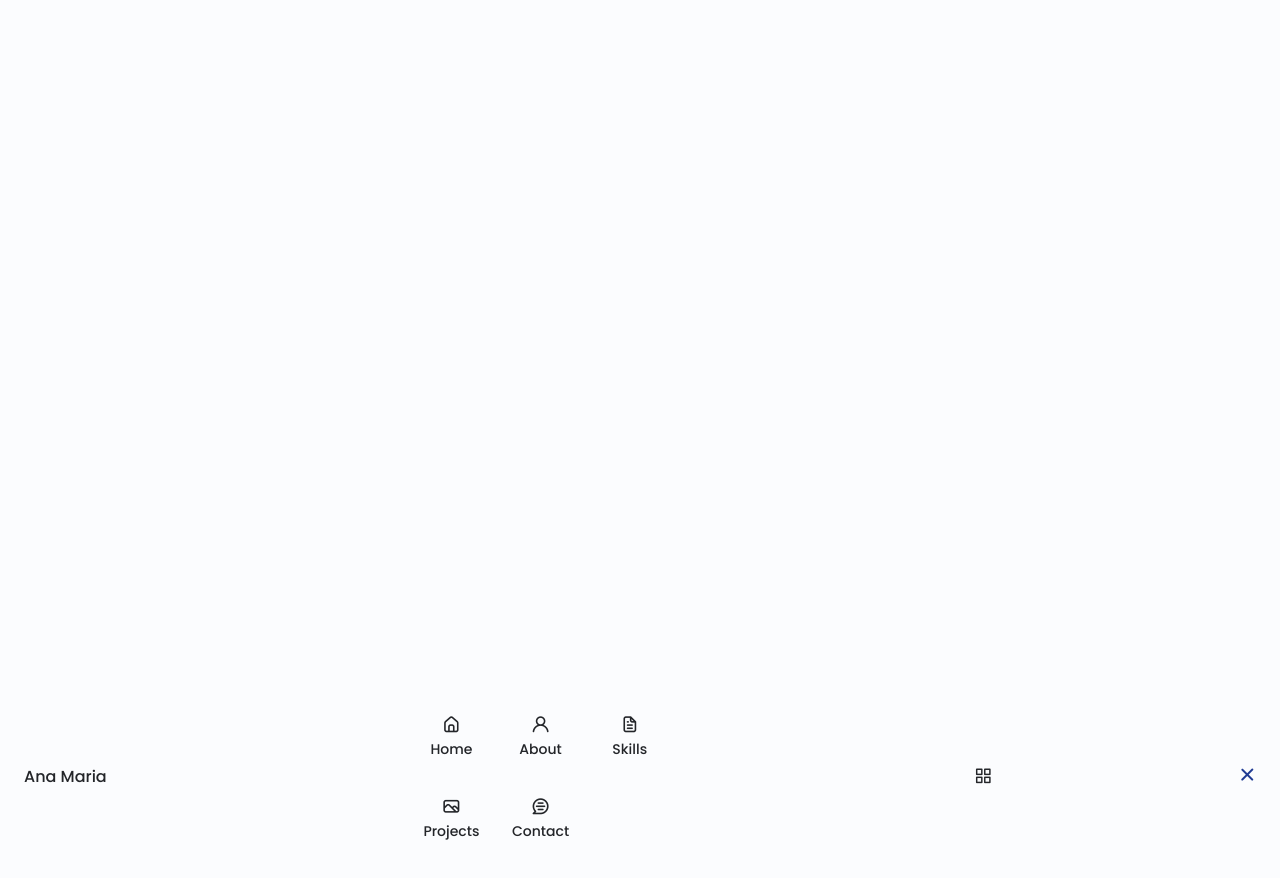
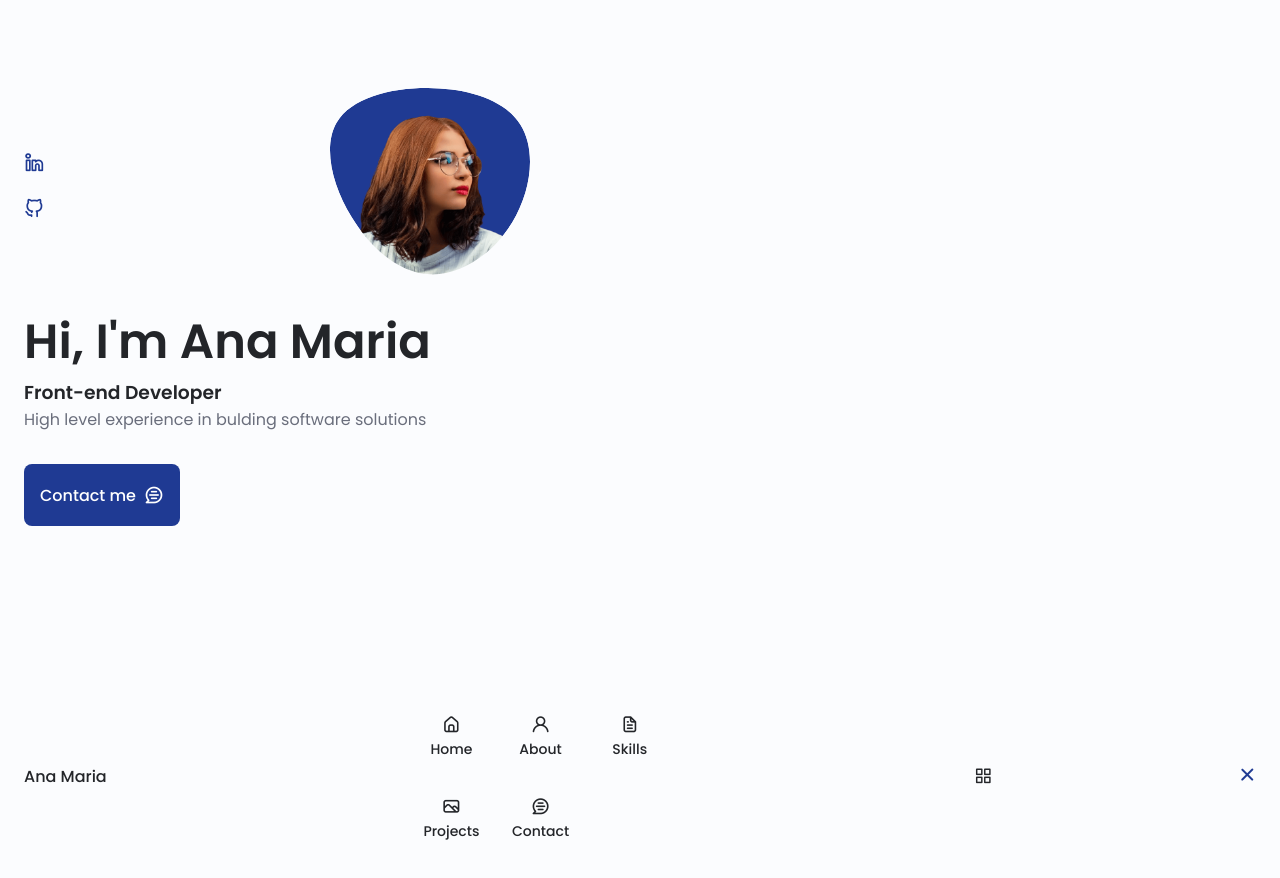
Before and after one commit to anambedoya/portfolio, a plain HTML site: page index.html in a window 1280 px wide. Shown: the top 878 px of the page. Drawn offline with nearby package versions, Linux system fonts and the light colour scheme.

Commit message:
Adjusting styles in home section

```diff
--- a/assets/css/styles.css
+++ b/assets/css/styles.css
@@ -242,10 +242,111 @@ img {
 
 
 /*==================== HOME ====================*/
+.home__container{
+    gap: 1rem;
+}
 
+.home__content{
+    grid-template-columns: -5fr 3fr;
+    padding-top: 3.5rem;
+    align-items: center;
+}
+
+.home__social{
+    display: grid;
+    grid-template-columns: max-content;
+    row-gap: 1rem;
+}
+
+.home__social-icon{
+    font-size: 1.25rem;
+    color: var(--first-color);
+}
+
+.home__social-icon:hover{
+    color: var(--first-color-alt);
+}
+
+.home__blob{
+    width: 200px;
+    fill: var(--first-color);
+}
+
+.home__blob-img{
+    width: 170px;
+}
+
+.home__data{
+    grid-column: 1/3;
+}
+
+.home__title{
+    font-size: var(--big-font-size);
+}
+
+.home_subtitle{
+    font-size: var(--h3-font-size);
+    color: var(--text-color);
+    font-weight: var(--font-medium);
+    margin-bottom: var(--mb-0-75);
+}
+
+.home__description{
+    margin-bottom: var(--mb-2);
+}
+
+.home__scroll{
+    display: none;
+}
+
+.home__scroll-button{
+    color: var(--first-color);
+    transition: .3s;
+}
+
+.home__scroll-button:hover{
+    transform: translateY(.25rem);
+}
+
+.home__scroll-mouse{
+    font-size: 2rem;
+}
+
+.home__scroll-name{
+    font-size: var(--small-font-size);
+    color: var(--title-color);
+    font-weight: var(--title-color);
+    margin-right: var(--mb-0-25);
+}
+
+.home__scroll-arrow{
+    font-size: 1.25rem;
+}
 
 /*==================== BUTTONS ====================*/
+.button{
+    display: inline-block;
+    background-color: var(--first-color);
+    color: #FFF;
+    padding: 1rem;
+    border-radius: .5rem;
+    font-weight: var(--font-medium);
+}
 
+.button:hover{
+    background-color: var(--first-color-alt);
+}
+
+.button__icon{
+    font-size: 1.25rem;
+    margin-left: var(--mb-0-5);
+    transition: .3s;
+}
+
+.button--flex{
+    display: inline-flex;
+    align-items: center;
+}
 
 /*==================== ABOUT ====================*/
 
--- a/index.html
+++ b/index.html
@@ -62,7 +62,55 @@
         <main class="main">
             <!--==================== HOME ====================-->
             <section class="home section" id="home">
+                <div class="home__container container grid">
+                    <div class="home__content grid">
+                        <div class="home__social">
+                            <a href="https://www.linkedin.com/in/anambedoya/" target="_blank" class="home__social-icon">
+                                <i class="uil uil-linkedin-alt"></i>
+                            </a>
+                            <a href="https://github.com/anambedoya" target="_blank" class="home__social-icon">
+                                <i class="uil uil-github-alt"></i>
+                            </a>
+                        </div>
 
+                        <div class="home__img">
+                            <svg class="home__blob" viewBox="0 0 200 187" xmlns="http://www.w3.org/2000/svg" xmlns:xlink="http://www.w3.org/1999/xlink">
+                                <mask id="mask0" mask-type="alpha">
+                                    <path d="M190.312 36.4879C206.582 62.1187 201.309 102.826 182.328 134.186C163.346 165.547
+                                    130.807 187.559 100.226 186.353C69.6454 185.297 41.0228 161.023 21.7403 129.362C2.45775
+                                    97.8511 -7.48481 59.1033 6.67581 34.5279C20.9871 10.1032 59.7028 -0.149132 97.9666
+                                    0.00163737C136.23 0.303176 174.193 10.857 190.312 36.4879Z"/>
+                                </mask>
+                                <g mask="url(#mask0)">
+                                    <path d="M190.312 36.4879C206.582 62.1187 201.309 102.826 182.328 134.186C163.346
+                                    165.547 130.807 187.559 100.226 186.353C69.6454 185.297 41.0228 161.023 21.7403
+                                    129.362C2.45775 97.8511 -7.48481 59.1033 6.67581 34.5279C20.9871 10.1032 59.7028
+                                    -0.149132 97.9666 0.00163737C136.23 0.303176 174.193 10.857 190.312 36.4879Z"/>
+                                    <image class="home__blob-img" x='12' y='18' xlink:href="assets/images/perfil.png"/>
+                                </g>
+                            </svg>
+                        </div>
+
+                        <div class="home__data">
+                            <h1 class="home__title">Hi, I'm Ana Maria</h1>
+                            <h3 class="home__subtitle">Front-end Developer</h3>
+                            <p class="home__description">
+                                High level experience in bulding software solutions
+                            </p>
+                            <a href="#contact" class="button button--flex">
+                                Contact me<i class="uil uil-comment-message nav__icon button__icon"></i>
+                            </a>
+                        </div>
+                    </div>
+
+                    <div class="home__scroll">
+                        <a href="#about" class="home__scroll-button button--flex">
+                            <i class="uil uil-mouse-alt home__scroll-mouse"></i>
+                            <span class="home__scroll-name">Scroll down</span>
+                            <i class="uil uil-arrow-down home__scroll-arrow"></i>
+                        </a>
+                    </div>
+                </div>
             </section>
 
             <!--==================== ABOUT ====================-->
```
Also changed, not shown: assets/images/blob.svg (added), assets/images/perfil.png (added).
